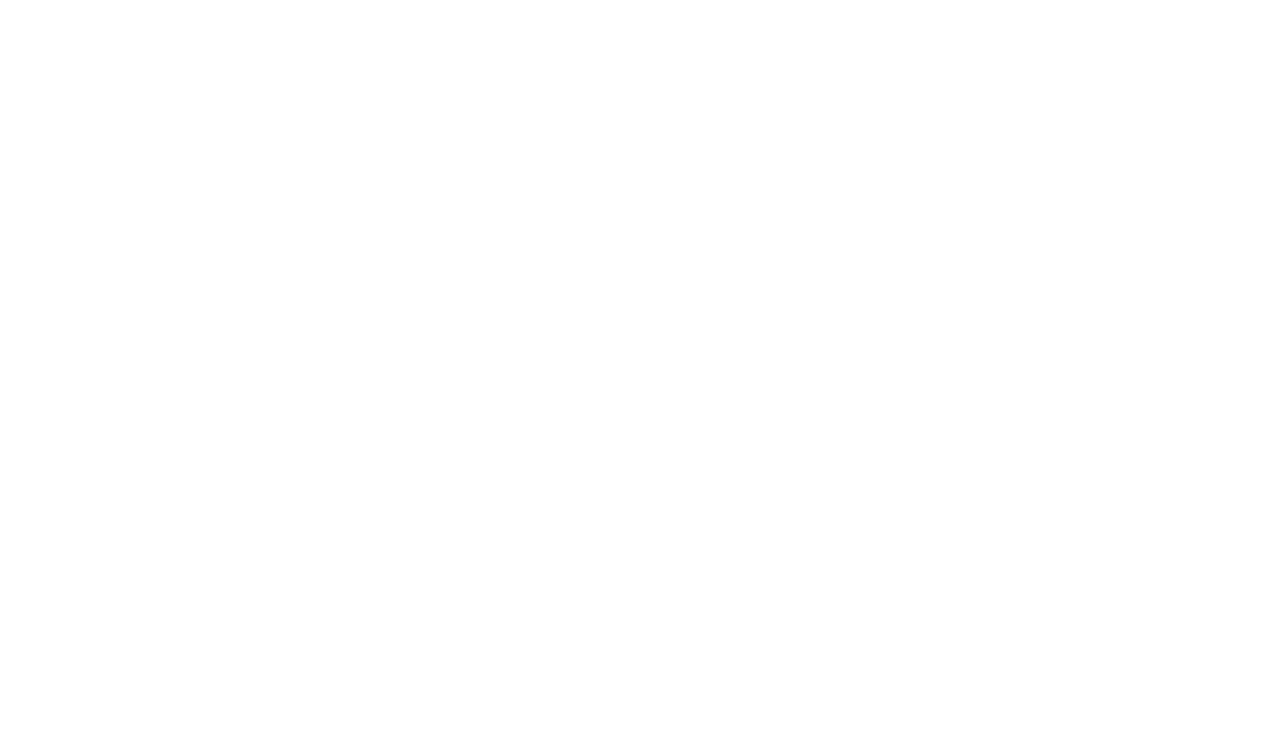
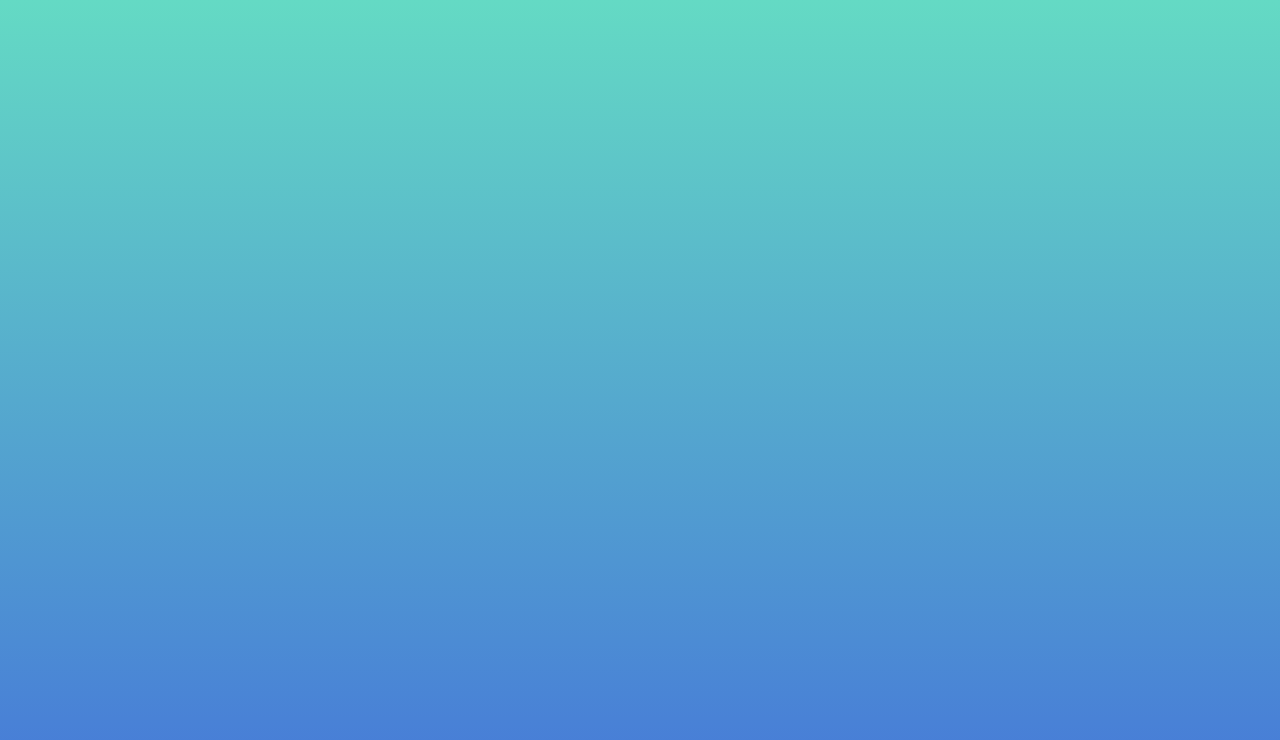
Before and after one commit to MrPancakes39/Todo-React-App, a React (Vite) app: page / in a window 1280 px wide. Shown: the top 740 px of the page. Built offline with nearby package versions, Linux system fonts and the light colour scheme.

Commit message:
Added a background

```diff
--- /dev/null
+++ b/src/App.css
@@ -0,0 +1,17 @@
+html,
+body {
+  margin: 0;
+  width: 100%;
+  height: 100%;
+}
+
+body {
+  display: grid;
+  place-items: center;
+}
+
+.background {
+  position: fixed;
+  inset: 0;
+  background: linear-gradient(180deg, rgba(100, 218, 196, 1) 0%, rgba(70, 120, 216, 1) 100%);
+}
--- a/src/App.tsx
+++ b/src/App.tsx
@@ -1,5 +1,11 @@
+import "./App.css";
+
 function App() {
-  return <div className="app"></div>;
+  return (
+    <div className="app">
+      <div className="background"></div>
+    </div>
+  );
 }
 
 export default App;
```
